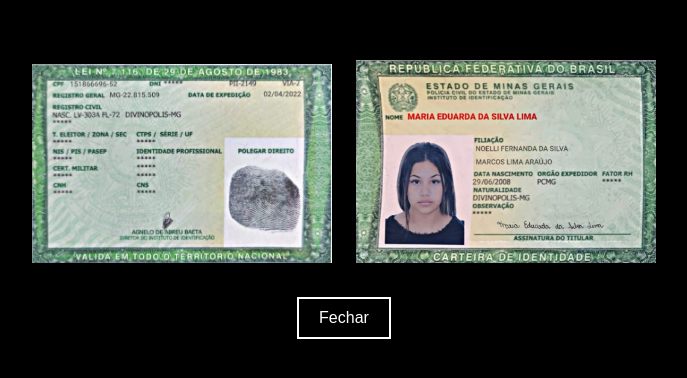
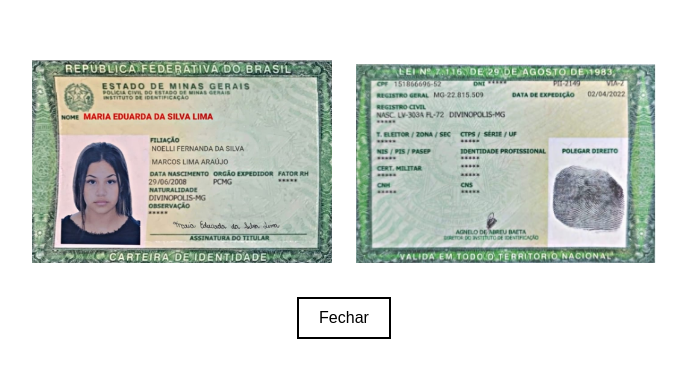
Before and after one commit to HenrikMateus/Rg, a plain HTML site: page index.html in a window 1280 px wide. Shown: the part 206-584 px from the top of the page, without its empty margins (296-983 px from the left). Drawn offline with Linux system fonts and the light colour scheme.

Commit message:
Update index.html

```diff
--- a/index.html
+++ b/index.html
@@ -13,8 +13,8 @@
             align-items: center;
             justify-content: center;
             height: 100vh;
-            background-color: #000;
-            color: white;
+            background-color: #fff; /* Altera a cor de fundo para branco */
+            color: black; /* Altera a cor do texto para preto */
         }
 
         img {
@@ -24,8 +24,8 @@
 
         .close-btn {
             background-color: transparent;
-            color: white;
-            border: 2px solid white;
+            color: black; /* Altera a cor do texto do botão para preto */
+            border: 2px solid black; /* Altera a borda do botão para preto */
             padding: 10px 20px;
             font-size: 16px;
             cursor: pointer;
@@ -34,15 +34,15 @@
         }
 
         .close-btn:hover {
-            background-color: white;
-            color: black;
+            background-color: black; /* Muda a cor de fundo do botão ao passar o mouse */
+            color: white; /* Muda a cor do texto do botão ao passar o mouse */
         }
     </style>
 </head>
 <body>
     <div>
-        <img src="1.jpeg" alt="Foto 1">
-        <img src="2.jpeg" alt="Foto 2">
+        <img src="2.jpeg" alt="Foto 1">
+        <img src="1.jpeg" alt="Foto 2">
     </div>
     <button class="close-btn" onclick="fecharSite()">Fechar</button>
 
```
